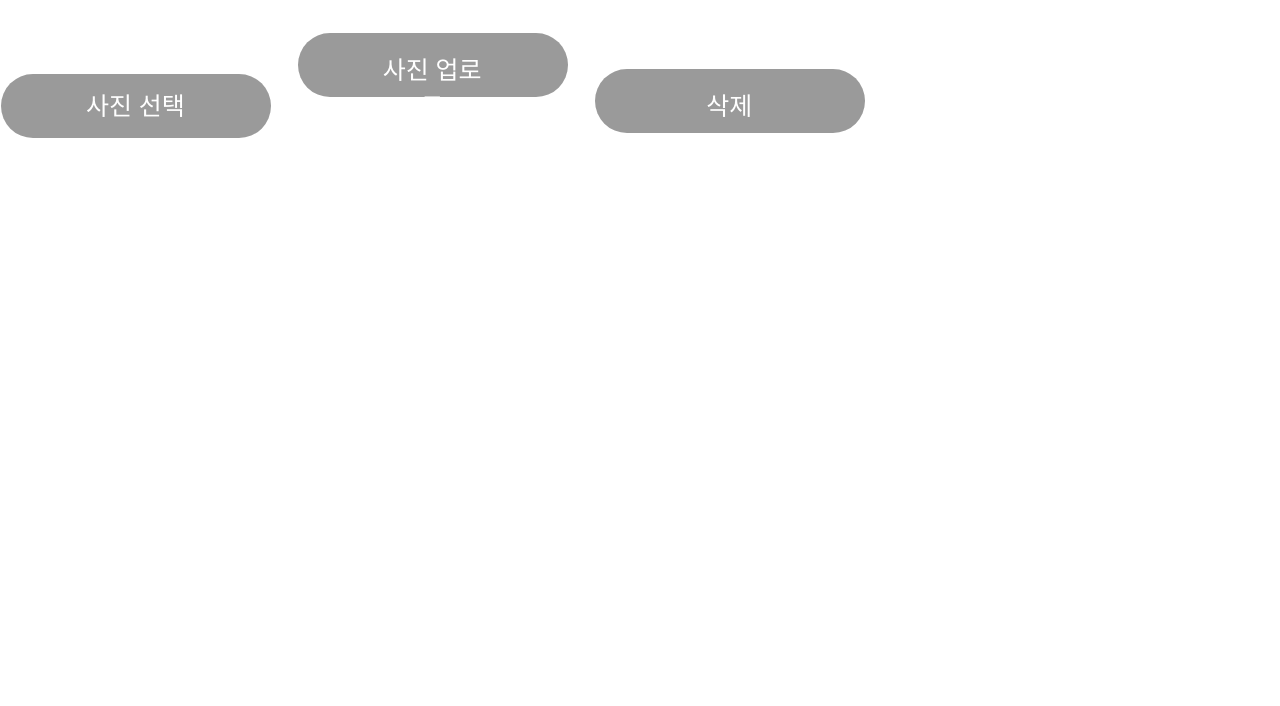
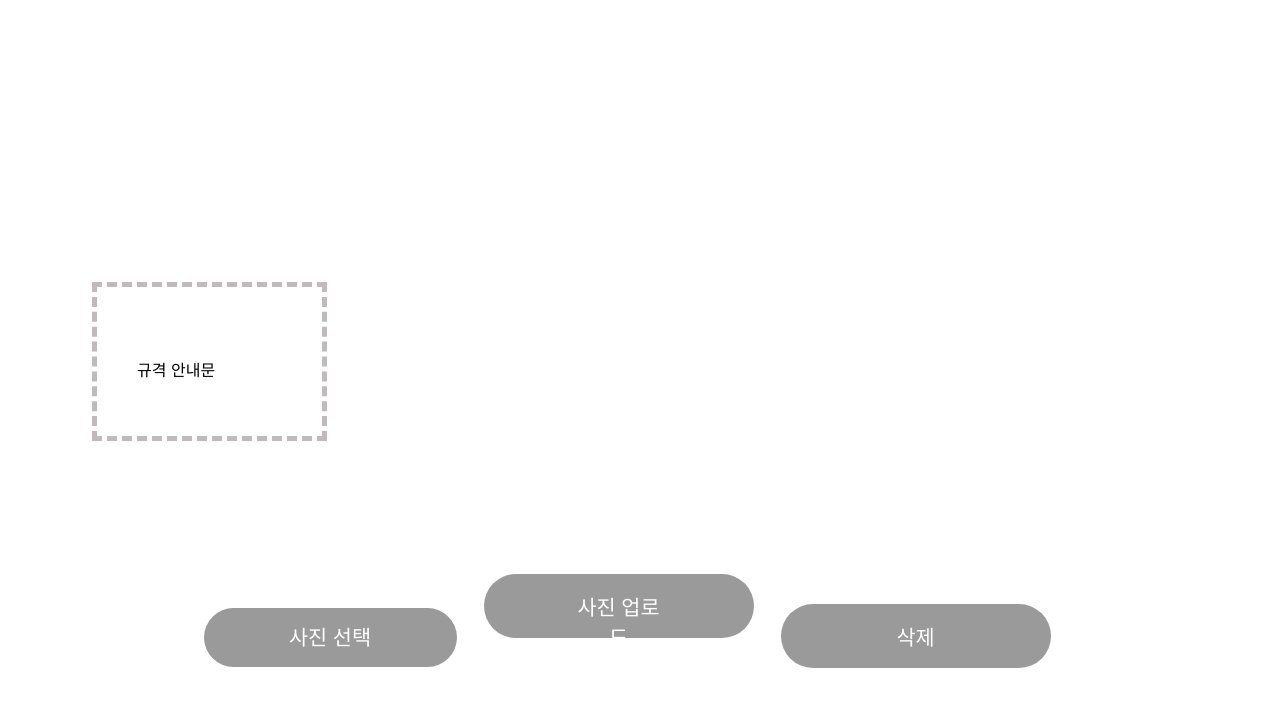
Before and after one commit to 2022-Summer-Bootcamp-Team-F/Face-Change, a React (Create React App) app in the folder frontend/: page /pictureupload in a window 1280 px wide. Shown: the top 706 px of the page. Built offline with nearby package versions, Linux system fonts and the light colour scheme.

Commit message:
style: 피그마에 맞게 style 수정(임시)

```diff
--- a/frontend/src/pages/Pictureupload.tsx
+++ b/frontend/src/pages/Pictureupload.tsx
@@ -17,7 +17,7 @@ const Btn = styled.button`
     padding: 1.063rem 5.375rem 1.063rem 5.313rem;
 
     font-family: Inter;
-    font-size: 1.563rem;
+    font-size: 1.3rem;
     font-weight: 500;
     font-stretch: normal;
     font-style: normal;
@@ -30,11 +30,15 @@ const Btn = styled.button`
 const Container = styled.div`
     align-Items: center;
     justify-Content: center;
-    margin: 0 auto;
+    display: flex;
 `
 
 const Img = styled.img`
-    margin: auto;
+    margin-top: 18.188rem;
+    box-sizing: border-box;
+
+    background: #FFFFFF;
+    border: 5px dashed #D9D9D9;
 `
 
 const InputFile = styled.input`
@@ -52,7 +56,7 @@ const Label = styled.label`
     padding: 1.063rem 5.375rem 1.063rem 5.313rem;
 
     font-family: Inter;
-    font-size: 1.563rem;
+    font-size: 1.3rem;
     font-weight: 500;
     font-stretch: normal;
     font-style: normal;
@@ -60,6 +64,26 @@ const Label = styled.label`
     letter-spacing: normal;
     text-align: left;
     color: #fff;
+`
+
+const BtnContainer = styled.div`
+    position: absolute;
+    bottom: 8.25rem;
+    align-items: center;
+    justify-content: center;
+`
+
+const RuleBox = styled.div`
+    box-sizing: border-box;
+
+    position: absolute;
+    width: 14.688rem;
+    height: 9.938rem;
+    margin: 17.625rem 0 16.125rem 5.75rem;
+    padding: 3.375rem 2.438rem 3.688rem 2.5rem;
+
+    background: #FFFFFF;
+    border: 5px dashed #C0BABA;
 `
 
 function Pictureupload() {
@@ -79,7 +103,7 @@ function Pictureupload() {
 
         const options = {
             maxSizeMB: 2,
-            maxWidthOrHeight: 500
+            maxWidthOrHeight: 500,
         }
 
         try {
@@ -95,14 +119,17 @@ function Pictureupload() {
     }
 
     return (
+        <div>
+            <RuleBox>
+                <p>규격 안내문</p>
+            </RuleBox>
         <Container>
-            <div>
             {fileImage && (
                 <Img
                 alt = "sample"
                 src={fileImage} />
             )}
-                <div>
+            <BtnContainer>
                 <Label htmlFor="name">
                     사진 선택
                 <InputFile
@@ -118,9 +145,9 @@ function Pictureupload() {
                     </Link>
                 </Btn>
                 <Btn onClick={() => deleteFileImage()}>삭제</Btn>
+            </BtnContainer>
+        </Container>
         </div>
-            </div>
-        </Container>
     );
 }
 
```
Lines whose indentation alone changed are shown as unchanged.
